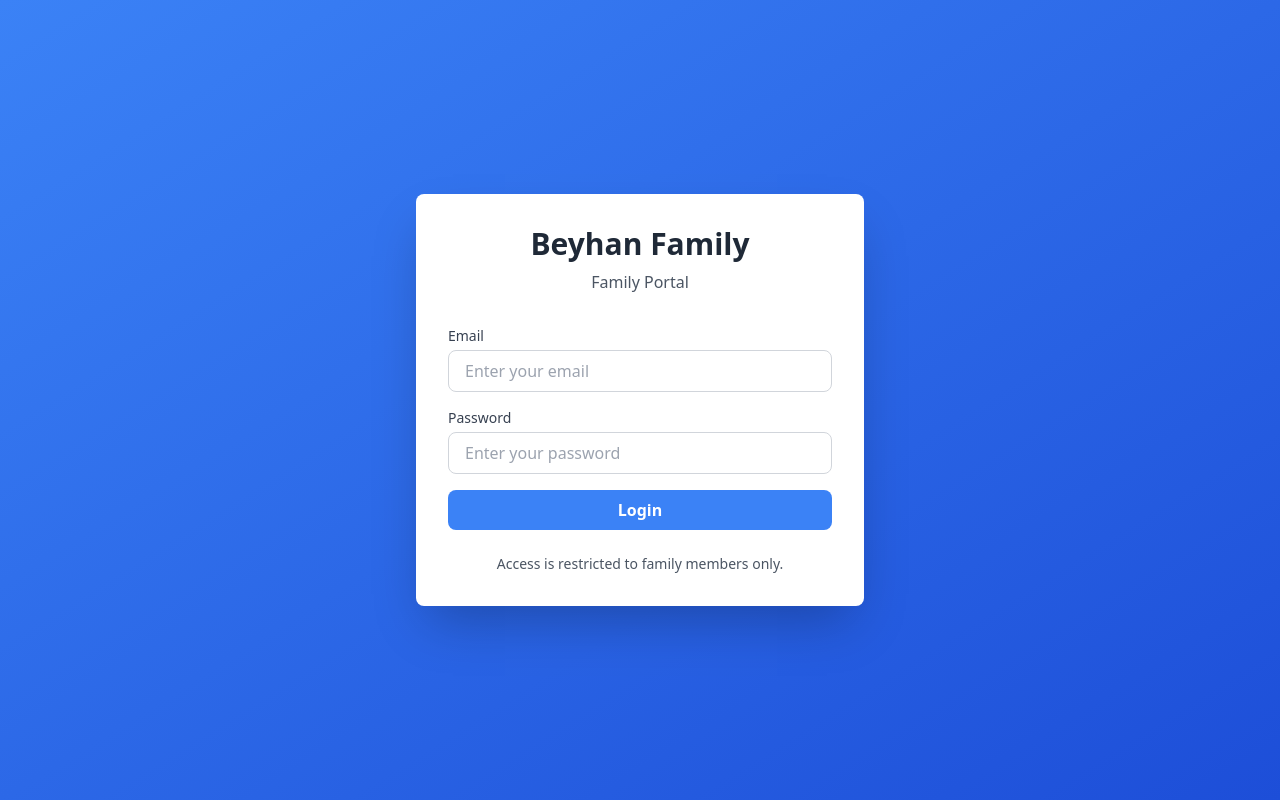
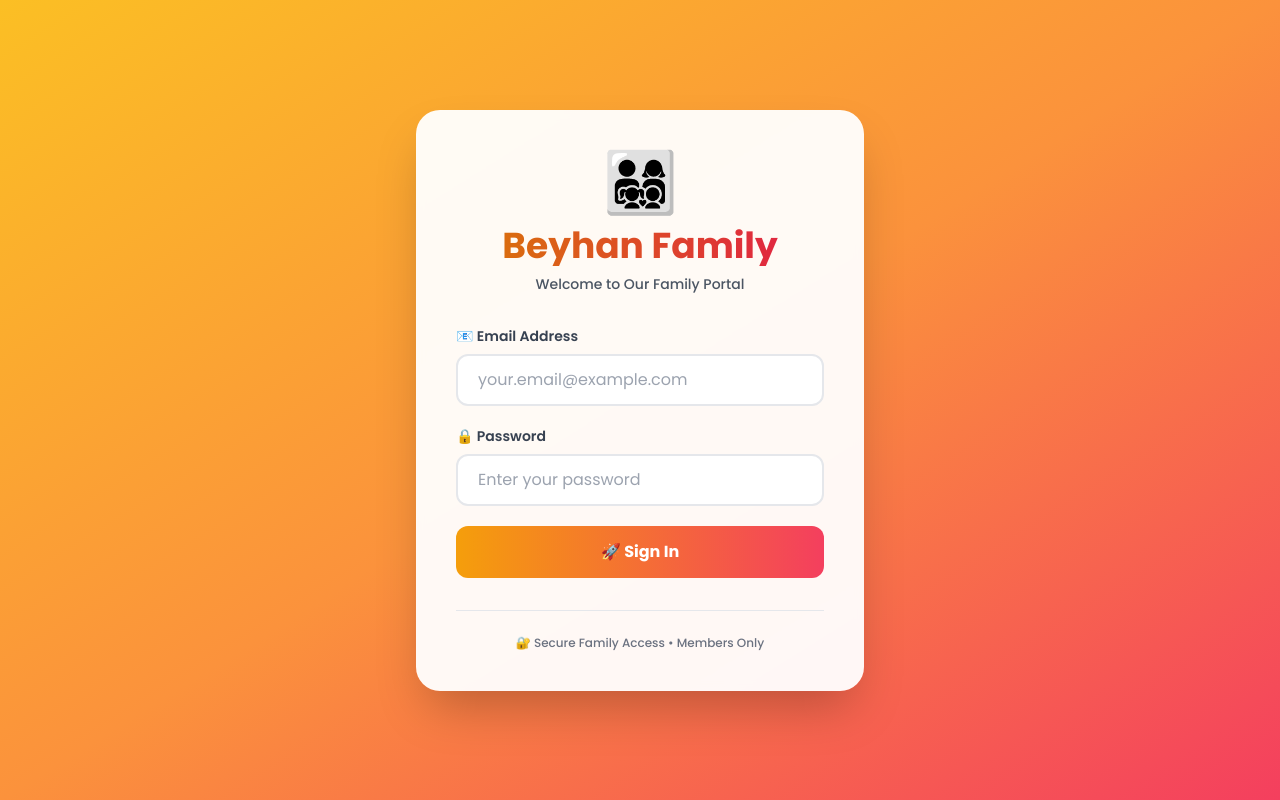
Before and after one commit to fbeyhan/Beyhan-Family, a React (Vite) app: page /login in a window 1280 px wide. Built offline with nearby package versions, Linux system fonts and the light colour scheme; no server answers.

Commit message:
Apply warm family theme to all pages

```diff
--- a/index.html
+++ b/index.html
@@ -4,6 +4,9 @@
     <meta charset="utf-8" />
     <meta name="viewport" content="width=device-width, initial-scale=1.0" />
     <title>Beyhan Family Portal</title>
+    <link rel="preconnect" href="https://fonts.googleapis.com">
+    <link rel="preconnect" href="https://fonts.gstatic.com" crossorigin>
+    <link href="https://fonts.googleapis.com/css2?family=Poppins:wght@300;400;500;600;700;800&display=swap" rel="stylesheet">
   </head>
   <body>
     <div id="root"></div>
--- a/src/pages/Dashboard.tsx
+++ b/src/pages/Dashboard.tsx
@@ -12,11 +12,11 @@ interface MenuItemProps {
 const MenuItem: React.FC<MenuItemProps> = ({ title, description, icon, link }) => (
   <Link
     to={link}
-    className="p-6 bg-white rounded-lg shadow-md hover:shadow-lg hover:bg-gray-50 transition duration-200"
+    className="group p-8 bg-white/90 backdrop-blur-sm rounded-2xl shadow-lg hover:shadow-2xl border border-amber-100 hover:border-amber-300 transition-all duration-300 transform hover:scale-105 hover:-translate-y-1"
   >
-    <div className="text-4xl mb-3">{icon}</div>
-    <h3 className="text-xl font-semibold text-gray-800 mb-2">{title}</h3>
-    <p className="text-gray-600">{description}</p>
+    <div className="text-5xl mb-4 transition-transform duration-300 group-hover:scale-110">{icon}</div>
+    <h3 className="text-xl font-bold text-gray-800 mb-2 group-hover:text-amber-600 transition-colors" style={{fontFamily: 'Poppins, sans-serif'}}>{title}</h3>
+    <p className="text-gray-600 font-medium" style={{fontFamily: 'Poppins, sans-serif'}}>{description}</p>
   </Link>
 )
 
@@ -30,26 +30,31 @@ export const Dashboard: React.FC = () => {
   }
 
   return (
-    <div className="min-h-screen bg-gray-50">
+    <div className="min-h-screen bg-gradient-to-br from-amber-50 via-orange-50 to-rose-50">
       {/* Header */}
-      <header className="bg-white shadow">
-        <div className="max-w-6xl mx-auto px-4 py-6 flex justify-between items-center">
+      <header className="bg-white/80 backdrop-blur-md shadow-md border-b border-amber-100">
+        <div className="max-w-6xl mx-auto px-6 py-8 flex justify-between items-center">
           <div>
-            <h1 className="text-3xl font-bold text-gray-800">Beyhan Family</h1>
-            <p className="text-gray-600">Welcome, {user?.email}!</p>
+            <h1 className="text-4xl font-bold mb-1 flex items-center gap-3" style={{fontFamily: 'Poppins, sans-serif'}}>
+              <span className="text-4xl">👨‍👩‍👧‍👦</span>
+              <span className="text-transparent bg-clip-text bg-gradient-to-r from-amber-600 to-rose-600">Beyhan Family</span>
+            </h1>
+            <p className="text-gray-600 font-medium" style={{fontFamily: 'Poppins, sans-serif'}}>Welcome back, {user?.email?.split('@')[0]}! 🎉</p>
           </div>
           <button
             onClick={handleLogout}
-            className="px-6 py-2 bg-red-500 hover:bg-red-600 text-white font-semibold rounded-lg transition duration-200"
+            className="px-6 py-3 bg-gradient-to-r from-red-500 to-rose-600 hover:from-red-600 hover:to-rose-700 text-white font-semibold rounded-xl transition-all duration-300 transform hover:scale-105 shadow-md hover:shadow-lg"
+            style={{fontFamily: 'Poppins, sans-serif'}}
           >
-            Logout
+            🚪 Logout
           </button>
         </div>
       </header>
 
       {/* Main Content */}
-      <main className="max-w-6xl mx-auto px-4 py-12">
-        <h2 className="text-2xl font-bold text-gray-800 mb-8">Family Portal</h2>
+      <main className="max-w-6xl mx-auto px-6 py-12">
+        <h2 className="text-3xl font-bold text-gray-800 mb-3" style={{fontFamily: 'Poppins, sans-serif'}}>✨ Family Portal</h2>
+        <p className="text-gray-600 mb-10 font-medium" style={{fontFamily: 'Poppins, sans-serif'}}>Choose where you'd like to explore</p>
         <div className="grid grid-cols-1 md:grid-cols-3 gap-6">
           <MenuItem
             title="Family Pictures"
--- a/src/pages/FamilyPictures.tsx
+++ b/src/pages/FamilyPictures.tsx
@@ -3,30 +3,34 @@ import { Link } from 'react-router-dom'
 
 export const FamilyPictures: React.FC = () => {
   return (
-    <div className="min-h-screen bg-gray-50">
+    <div className="min-h-screen bg-gradient-to-br from-amber-50 via-orange-50 to-rose-50">
       {/* Header */}
-      <header className="bg-white shadow">
-        <div className="max-w-6xl mx-auto px-4 py-6">
-          <Link to="/dashboard" className="text-blue-500 hover:text-blue-700 font-semibold mb-2 inline-block">
+      <header className="bg-white/80 backdrop-blur-md shadow-md border-b border-amber-100">
+        <div className="max-w-6xl mx-auto px-6 py-8">
+          <Link to="/dashboard" className="inline-flex items-center text-amber-600 hover:text-amber-700 font-semibold mb-3 transition-colors" style={{fontFamily: 'Poppins, sans-serif'}}>
             ← Back to Dashboard
           </Link>
-          <h1 className="text-3xl font-bold text-gray-800">Family Pictures</h1>
+          <h1 className="text-4xl font-bold flex items-center gap-3" style={{fontFamily: 'Poppins, sans-serif'}}>
+            <span className="text-4xl">📸</span>
+            <span className="text-transparent bg-clip-text bg-gradient-to-r from-amber-600 to-rose-600">Family Pictures</span>
+          </h1>
         </div>
       </header>
 
       {/* Main Content */}
-      <main className="max-w-6xl mx-auto px-4 py-12">
-        <div className="bg-white rounded-lg shadow p-8">
-          <p className="text-gray-600 text-lg mb-4">
-            📸 This is the Family Pictures page. Coming soon: Photo gallery, albums, and shared memories!
+      <main className="max-w-6xl mx-auto px-6 py-12">
+        <div className="bg-white/90 backdrop-blur-sm rounded-3xl shadow-xl border border-amber-100 p-10">
+          <p className="text-gray-600 text-lg mb-4 font-medium" style={{fontFamily: 'Poppins, sans-serif'}}>
+            ✨ Photo gallery, albums, and shared memories coming soon!
           </p>
-          <div className="grid grid-cols-1 md:grid-cols-3 gap-4 mt-8">
+          <div className="grid grid-cols-1 md:grid-cols-3 gap-6 mt-8">
             {[1, 2, 3, 4, 5, 6].map((i) => (
               <div
                 key={i}
-                className="bg-gray-200 rounded-lg h-48 flex items-center justify-center text-gray-500"
+                className="bg-gradient-to-br from-amber-100 to-rose-100 rounded-2xl h-56 flex items-center justify-center text-gray-600 font-semibold shadow-md hover:shadow-xl transition-all duration-300 transform hover:scale-105 border border-amber-200"
+                style={{fontFamily: 'Poppins, sans-serif'}}
               >
-                Photo {i}
+                🖼️ Photo {i}
               </div>
             ))}
           </div>
--- a/src/pages/FamilyTree.tsx
+++ b/src/pages/FamilyTree.tsx
@@ -3,38 +3,41 @@ import { Link } from 'react-router-dom'
 
 export const FamilyTree: React.FC = () => {
   return (
-    <div className="min-h-screen bg-gray-50">
+    <div className="min-h-screen bg-gradient-to-br from-amber-50 via-orange-50 to-rose-50">
       {/* Header */}
-      <header className="bg-white shadow">
-        <div className="max-w-6xl mx-auto px-4 py-6">
-          <Link to="/dashboard" className="text-blue-500 hover:text-blue-700 font-semibold mb-2 inline-block">
+      <header className="bg-white/80 backdrop-blur-md shadow-md border-b border-amber-100">
+        <div className="max-w-6xl mx-auto px-6 py-8">
+          <Link to="/dashboard" className="inline-flex items-center text-amber-600 hover:text-amber-700 font-semibold mb-3 transition-colors" style={{fontFamily: 'Poppins, sans-serif'}}>
             ← Back to Dashboard
           </Link>
-          <h1 className="text-3xl font-bold text-gray-800">Family Tree</h1>
+          <h1 className="text-4xl font-bold flex items-center gap-3" style={{fontFamily: 'Poppins, sans-serif'}}>
+            <span className="text-4xl">🌳</span>
+            <span className="text-transparent bg-clip-text bg-gradient-to-r from-amber-600 to-rose-600">Family Tree</span>
+          </h1>
         </div>
       </header>
 
       {/* Main Content */}
-      <main className="max-w-6xl mx-auto px-4 py-12">
-        <div className="bg-white rounded-lg shadow p-8">
-          <p className="text-gray-600 text-lg mb-8">
-            🌳 Family genealogy and connections will be displayed here.
+      <main className="max-w-6xl mx-auto px-6 py-12">
+        <div className="bg-white/90 backdrop-blur-sm rounded-3xl shadow-xl border border-amber-100 p-10">
+          <p className="text-gray-600 text-lg mb-8 font-medium" style={{fontFamily: 'Poppins, sans-serif'}}>
+            ✨ Family genealogy and connections will be displayed here.
           </p>
 
-          <div className="flex justify-center mb-8">
+          <div className="flex justify-center mb-12">
             <div className="text-center">
-              <div className="inline-block bg-blue-100 rounded-lg p-4 mb-4">
-                <span className="text-2xl">👨‍👩‍👧‍👦</span>
-                <p className="mt-2 font-semibold">Beyhan Family</p>
+              <div className="inline-block bg-gradient-to-br from-amber-100 to-rose-100 rounded-2xl p-8 mb-4 shadow-lg border border-amber-200">
+                <span className="text-4xl">👨‍👩‍👧‍👦</span>
+                <p className="mt-3 font-bold text-gray-800" style={{fontFamily: 'Poppins, sans-serif'}}>Beyhan Family</p>
               </div>
             </div>
           </div>
 
           <div className="grid grid-cols-1 md:grid-cols-3 gap-6 mt-12">
             {['Member 1', 'Member 2', 'Member 3'].map((member, i) => (
-              <div key={i} className="bg-gray-100 rounded-lg p-4 text-center">
-                <span className="text-3xl block mb-2">👤</span>
-                <p className="font-semibold text-gray-700">{member}</p>
+              <div key={i} className="bg-gradient-to-br from-amber-50 to-rose-50 rounded-2xl p-6 text-center shadow-md hover:shadow-xl transition-all duration-300 transform hover:scale-105 border border-amber-200">
+                <span className="text-4xl block mb-3">👤</span>
+                <p className="font-bold text-gray-700" style={{fontFamily: 'Poppins, sans-serif'}}>{member}</p>
               </div>
             ))}
           </div>
--- a/src/pages/Login.tsx
+++ b/src/pages/Login.tsx
@@ -77,55 +77,67 @@ export const Login: React.FC = () => {
   }
 
   return (
-    <div className="min-h-screen bg-gradient-to-br from-blue-500 to-blue-700 flex items-center justify-center px-4">
-      <div className="bg-white rounded-lg shadow-2xl w-full max-w-md p-8">
-        <h1 className="text-3xl font-bold text-center text-gray-800 mb-2">Beyhan Family</h1>
-        <p className="text-center text-gray-600 mb-8">Family Portal</p>
+    <div className="min-h-screen bg-gradient-to-br from-amber-400 via-orange-400 to-rose-500 flex items-center justify-center px-4 py-12">
+      <div className="bg-white/95 backdrop-blur-sm rounded-3xl shadow-2xl w-full max-w-md p-10">
+        <div className="text-center mb-8">
+          <div className="inline-block mb-4">
+            <div className="text-6xl">👨‍👩‍👧‍👦</div>
+          </div>
+          <h1 className="text-4xl font-bold text-transparent bg-clip-text bg-gradient-to-r from-amber-600 to-rose-600 mb-2" style={{fontFamily: 'Poppins, sans-serif'}}>Beyhan Family</h1>
+          <p className="text-gray-600 text-sm font-medium" style={{fontFamily: 'Poppins, sans-serif'}}>Welcome to Our Family Portal</p>
+        </div>
 
-        <form onSubmit={handleSubmit} className="space-y-4">
+        <form onSubmit={handleSubmit} className="space-y-5">
           <div>
-            <label htmlFor="email" className="block text-sm font-medium text-gray-700 mb-1">
-              Email
+            <label htmlFor="email" className="block text-sm font-semibold text-gray-700 mb-2" style={{fontFamily: 'Poppins, sans-serif'}}>
+              📧 Email Address
             </label>
             <input
               id="email"
               type="email"
               value={email}
               onChange={(e) => setEmail(e.target.value)}
-              className="w-full px-4 py-2 border border-gray-300 rounded-lg focus:outline-none focus:ring-2 focus:ring-blue-500"
-              placeholder="Enter your email"
+              className="w-full px-5 py-3 border-2 border-gray-200 rounded-xl focus:outline-none focus:ring-2 focus:ring-amber-500 focus:border-transparent transition-all duration-200 hover:border-amber-300"
+              placeholder="your.email@example.com"
               autoComplete="email"
+              style={{fontFamily: 'Poppins, sans-serif'}}
             />
           </div>
 
           <div>
-            <label htmlFor="password" className="block text-sm font-medium text-gray-700 mb-1">
-              Password
+            <label htmlFor="password" className="block text-sm font-semibold text-gray-700 mb-2" style={{fontFamily: 'Poppins, sans-serif'}}>
+              🔒 Password
             </label>
             <input
               id="password"
               type="password"
               value={password}
               onChange={(e) => setPassword(e.target.value)}
-              className="w-full px-4 py-2 border border-gray-300 rounded-lg focus:outline-none focus:ring-2 focus:ring-blue-500"
+              className="w-full px-5 py-3 border-2 border-gray-200 rounded-xl focus:outline-none focus:ring-2 focus:ring-amber-500 focus:border-transparent transition-all duration-200 hover:border-amber-300"
               placeholder="Enter your password"
               autoComplete="current-password"
+              style={{fontFamily: 'Poppins, sans-serif'}}
             />
           </div>
 
-          {error && <div className="p-3 bg-red-100 text-red-700 rounded-lg text-sm">{error}</div>}
+          {error && (
+            <div className="p-4 bg-red-50 border border-red-200 text-red-700 rounded-xl text-sm font-medium" style={{fontFamily: 'Poppins, sans-serif'}}>
+              ⚠️ {error}
+            </div>
+          )}
           {message && (
-            <div className="p-3 bg-green-100 text-green-700 rounded-lg text-sm">
-              {message}
+            <div className="p-4 bg-green-50 border border-green-200 text-green-700 rounded-xl text-sm font-medium" style={{fontFamily: 'Poppins, sans-serif'}}>
+              ✅ {message}
             </div>
           )}
 
           <button
             type="submit"
             disabled={loading}
-            className="w-full bg-blue-500 hover:bg-blue-600 disabled:bg-blue-300 text-white font-semibold py-2 rounded-lg transition duration-200"
+            className="w-full bg-gradient-to-r from-amber-500 to-rose-500 hover:from-amber-600 hover:to-rose-600 disabled:from-gray-300 disabled:to-gray-400 text-white font-bold py-3.5 rounded-xl transition-all duration-300 transform hover:scale-[1.02] hover:shadow-lg disabled:hover:scale-100 disabled:hover:shadow-none"
+            style={{fontFamily: 'Poppins, sans-serif'}}
           >
-            {loading ? 'Signing in...' : 'Login'}
+            {loading ? '🔄 Signing in...' : '🚀 Sign In'}
           </button>
 
           {needsVerification && (
@@ -133,16 +145,19 @@ export const Login: React.FC = () => {
               type="button"
               onClick={handleResendVerification}
               disabled={loading}
-              className="w-full bg-gray-500 hover:bg-gray-600 disabled:bg-gray-300 text-white font-semibold py-2 rounded-lg transition duration-200"
+              className="w-full bg-gradient-to-r from-gray-500 to-gray-600 hover:from-gray-600 hover:to-gray-700 disabled:from-gray-300 disabled:to-gray-400 text-white font-semibold py-3 rounded-xl transition-all duration-300 transform hover:scale-[1.02] hover:shadow-md"
+              style={{fontFamily: 'Poppins, sans-serif'}}
             >
-              Resend Verification Email
+              📧 Resend Verification Email
             </button>
           )}
         </form>
 
-        <p className="text-center text-gray-600 text-sm mt-6">
-          Access is restricted to family members only.
-        </p>
+        <div className="mt-8 pt-6 border-t border-gray-200">
+          <p className="text-center text-gray-500 text-xs font-medium" style={{fontFamily: 'Poppins, sans-serif'}}>
+            🔐 Secure Family Access • Members Only
+          </p>
+        </div>
       </div>
     </div>
   )
--- a/src/pages/Trips.tsx
+++ b/src/pages/Trips.tsx
@@ -9,28 +9,31 @@ export const Trips: React.FC = () => {
   ]
 
   return (
-    <div className="min-h-screen bg-gray-50">
+    <div className="min-h-screen bg-gradient-to-br from-amber-50 via-orange-50 to-rose-50">
       {/* Header */}
-      <header className="bg-white shadow">
-        <div className="max-w-6xl mx-auto px-4 py-6">
-          <Link to="/dashboard" className="text-blue-500 hover:text-blue-700 font-semibold mb-2 inline-block">
+      <header className="bg-white/80 backdrop-blur-md shadow-md border-b border-amber-100">
+        <div className="max-w-6xl mx-auto px-6 py-8">
+          <Link to="/dashboard" className="inline-flex items-center text-amber-600 hover:text-amber-700 font-semibold mb-3 transition-colors" style={{fontFamily: 'Poppins, sans-serif'}}>
             ← Back to Dashboard
           </Link>
-          <h1 className="text-3xl font-bold text-gray-800">Family Trips</h1>
+          <h1 className="text-4xl font-bold flex items-center gap-3" style={{fontFamily: 'Poppins, sans-serif'}}>
+            <span className="text-4xl">✈️</span>
+            <span className="text-transparent bg-clip-text bg-gradient-to-r from-amber-600 to-rose-600">Family Trips</span>
+          </h1>
         </div>
       </header>
 
       {/* Main Content */}
-      <main className="max-w-6xl mx-auto px-4 py-12">
+      <main className="max-w-6xl mx-auto px-6 py-12">
         <div className="space-y-6">
           {trips.map((trip, index) => (
-            <div key={index} className="bg-white rounded-lg shadow p-6 hover:shadow-lg transition duration-200">
+            <div key={index} className="bg-white/90 backdrop-blur-sm rounded-2xl shadow-lg hover:shadow-2xl border border-amber-100 hover:border-amber-300 p-8 transition-all duration-300 transform hover:scale-[1.02] hover:-translate-y-1">
               <div className="flex items-center justify-between">
                 <div>
-                  <h3 className="text-xl font-semibold text-gray-800">{trip.title}</h3>
-                  <p className="text-gray-600">{trip.location}</p>
+                  <h3 className="text-2xl font-bold text-gray-800 mb-1" style={{fontFamily: 'Poppins, sans-serif'}}>{trip.title}</h3>
+                  <p className="text-gray-600 font-medium" style={{fontFamily: 'Poppins, sans-serif'}}>📍 {trip.location}</p>
                 </div>
-                <span className="text-4xl">{trip.emoji}</span>
+                <span className="text-5xl transition-transform duration-300 hover:scale-110">{trip.emoji}</span>
               </div>
             </div>
           ))}
```
